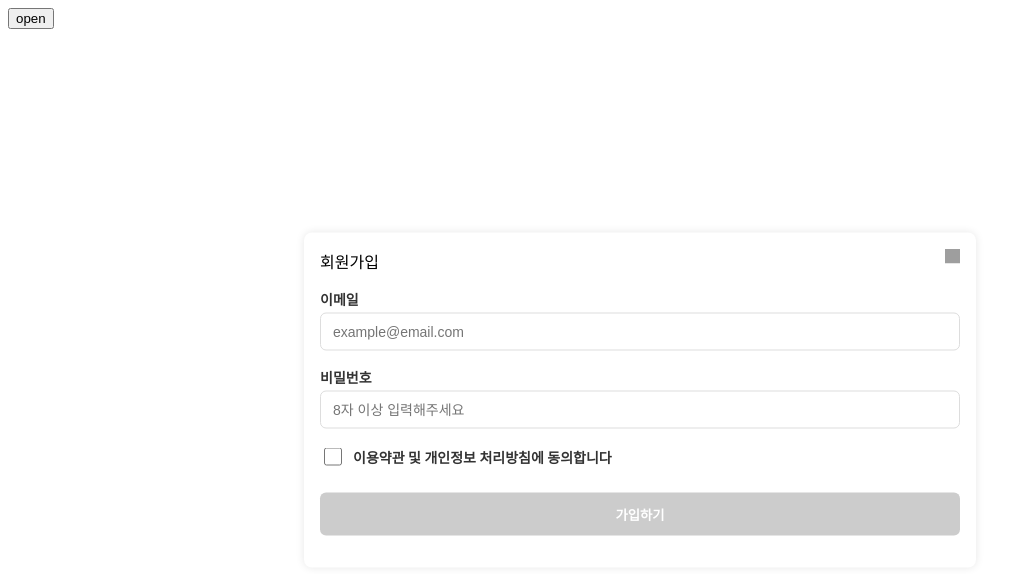
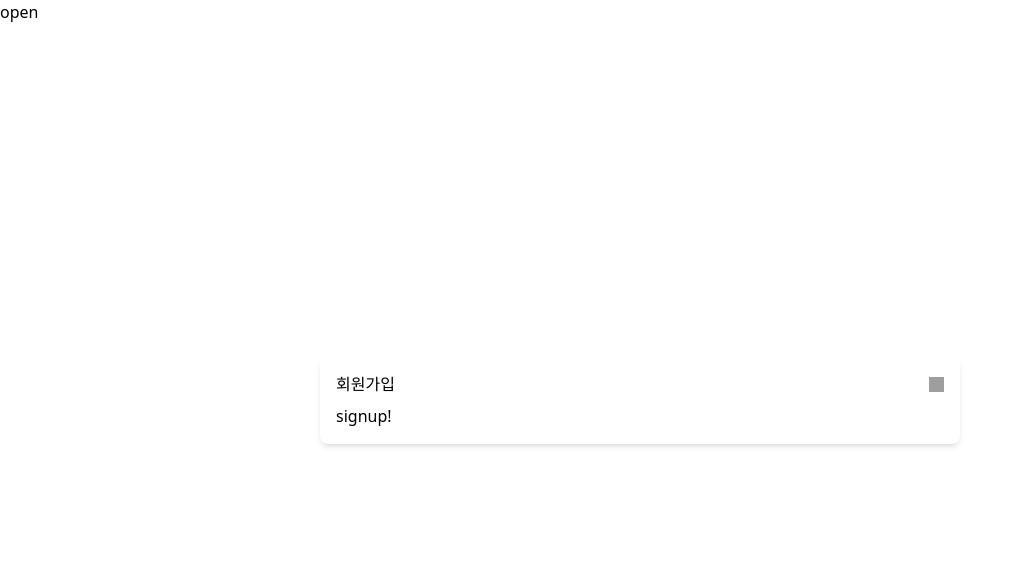
Before and after one commit to minjeongss/surff, a React (Vite) app: page / in a window 1280 px wide. Both pictures are taken after a click on the button "open". Shown: the top 574 px of the page, without its empty margins (0-1022 px from the left). Built offline with nearby package versions, Linux system fonts and the light colour scheme; grey boxes are pictures that could not be loaded.

Commit message:
refactor: Modal의 스타일 styled-components > tailwindCSS로 변경

```diff
--- a/packages/App.tsx
+++ b/examples/components/App.tsx
@@ -1,7 +1,6 @@
 import React from "react";
-import Modal from "./components/Modal/Modal";
-import useDisclosure from "./hooks/useDisclosure";
-import SignUp from "../examples/components/Signup";
+import Modal from "../../packages/components/Modal/Modal";
+import useDisclosure from "../../packages/hooks/useDisclosure";
 
 const App = () => {
   const { isOpen, onOpen, onClose } = useDisclosure(false);
@@ -13,7 +12,7 @@ const App = () => {
         onClose={onClose}
         position="center"
         header="회원가입"
-        body={<SignUp />}
+        body={"signup!"}
       />
     </div>
   );
--- a/packages/components/Modal/Modal.tsx
+++ b/packages/components/Modal/Modal.tsx
@@ -1,11 +1,5 @@
 import { createPortal } from "react-dom";
 import usePortal from "../../hooks/usePortal";
-import {
-  CloseButton,
-  ModalBody,
-  ModalHeader,
-  ModalWrapper,
-} from "./Modal.styles";
 import { ModalProps } from "./Modal.d";
 import { useRef } from "react";
 import useOnClickOutside from "../../hooks/useOnClickOutside";
@@ -39,14 +33,36 @@ const Modal = ({
   if (!element) return null;
   if (!isOpen && fadeOut) return null;
 
+  const positionClasses = {
+    bottom: "fixed bottom-0 left-1/2 transform -translate-x-1/2",
+    center:
+      "fixed top-1/2 left-1/2 transform -translate-x-1/2 -translate-y-1/2",
+    top: "fixed top-0 left-1/2 transform -translate-x-1/2",
+  };
+
   return createPortal(
-    <ModalWrapper ref={ref} $isOpen={isOpen} $position={position}>
-      <ModalHeader>
+    <div
+      ref={ref}
+      className={`
+      ${positionClasses[position]}
+      w-1/2 p-4 rounded-lg bg-white shadow-md
+      ${isOpen ? "animate-fadeIn" : "animate-fadeOut"}`}
+    >
+      <div className="flex flex-row justify-between items-center mb-2">
         <div>{header}</div>
-        <CloseButton onClick={onClose} />
-      </ModalHeader>
-      <ModalBody>{body}</ModalBody>
-    </ModalWrapper>,
+        <div
+          onClick={onClose}
+          className="hover:bg-gray-100 hover:rounded-full cursor-pointer flex items-center justify-center"
+        >
+          <img
+            src="/packages/assets/x.png"
+            alt="x icon"
+            className="w-[15px] h-[15px]"
+          />
+        </div>
+      </div>
+      <div>{body}</div>
+    </div>,
     element
   );
 };
--- a/packages/main.tsx
+++ b/packages/main.tsx
@@ -1,5 +1,6 @@
 import React from "react";
 import { createRoot } from "react-dom/client";
-import App from "./App.tsx";
+import App from "../examples/components/App.tsx";
+import "./styles/global.css";
 
 createRoot(document.getElementById("root")!).render(<App />);
--- /dev/null
+++ b/packages/styles/global.css
@@ -0,0 +1,29 @@
+@import "tailwindcss";
+
+@layer utilities {
+  .animate-fadeIn {
+    animation: fadeIn 0.4s forwards ease-in-out;
+  }
+
+  .animate-fadeOut {
+    animation: fadeOut 0.4s forwards ease-in-out;
+  }
+}
+
+@keyframes fadeIn {
+  0% {
+    opacity: 0;
+  }
+  100% {
+    opacity: 1;
+  }
+}
+
+@keyframes fadeOut {
+  0% {
+    opacity: 1;
+  }
+  100% {
+    opacity: 0;
+  }
+}
```
